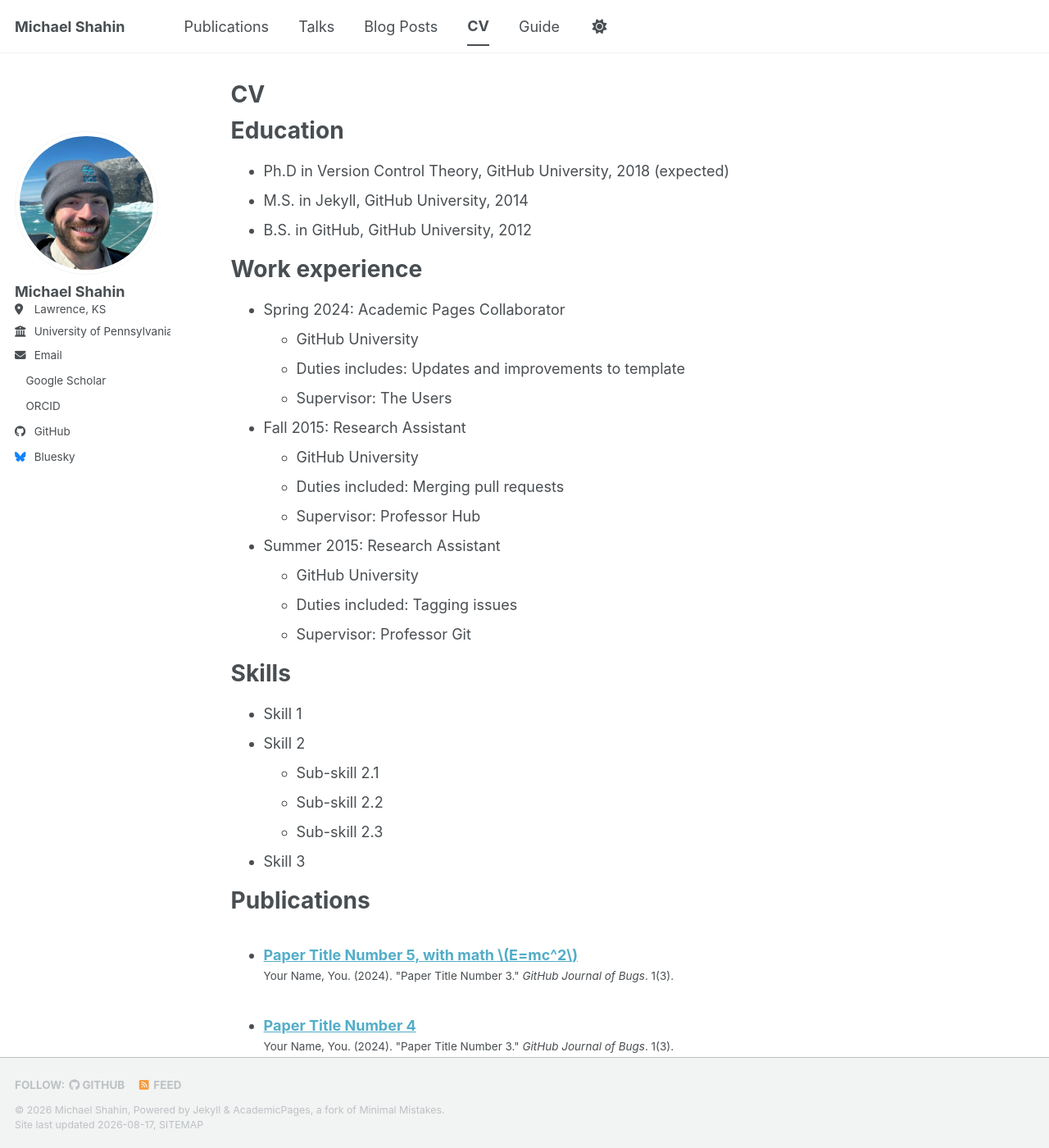
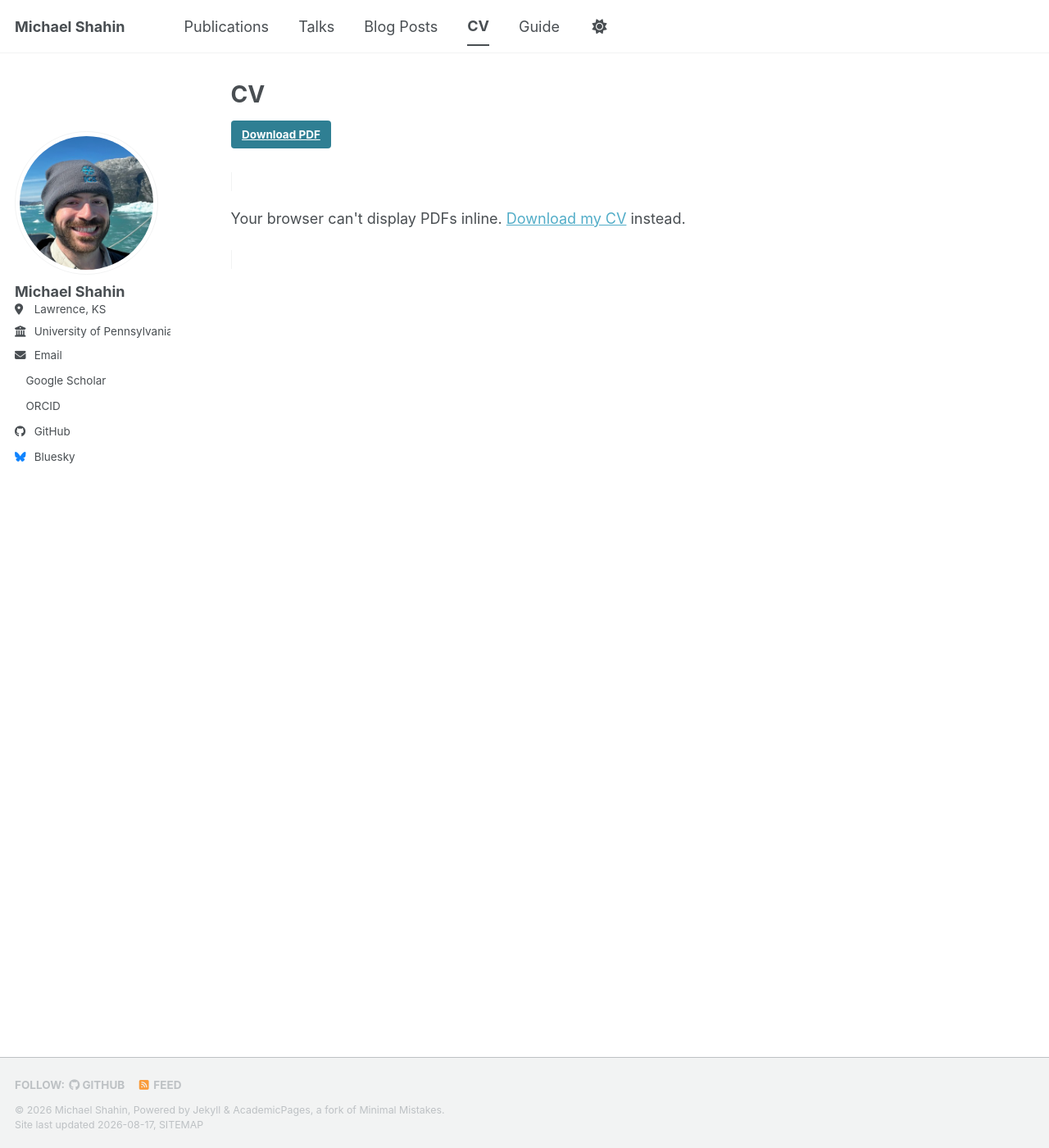
Before and after one commit to shahinmg/shahinmg.github.io, a Jekyll site: the page built from _pages/cv.md, in a window 1280 px wide and 1400 px high. Shown: the whole window at 82% size. Built offline with Jekyll 4.4.1, drawn with Linux system fonts in a browser that asks for light colours; a style sheet for code colours, icons or effects is not loaded; some of the changed text lies outside the part shown.

Commit message:
add CV and pdf viewer

```diff
--- a/_pages/cv.md
+++ b/_pages/cv.md
@@ -9,50 +9,20 @@ redirect_from:
 
 {% include base_path %}
 
-Education
-======
-* Ph.D in Version Control Theory, GitHub University, 2018 (expected)
-* M.S. in Jekyll, GitHub University, 2014
-* B.S. in GitHub, GitHub University, 2012
+<p><a href="{{ base_path }}/files/Shahin_CV.pdf" class="btn">Download PDF</a></p>
 
-Work experience
-======
-* Spring 2024: Academic Pages Collaborator
-  * GitHub University
-  * Duties includes: Updates and improvements to template
-  * Supervisor: The Users
+<object class="cv-pdf" data="{{ base_path }}/files/Shahin_CV.pdf" type="application/pdf">
+  <p>Your browser can't display PDFs inline.
+     <a href="{{ base_path }}/files/Shahin_CV.pdf">Download my CV</a> instead.</p>
+</object>
 
-* Fall 2015: Research Assistant
-  * GitHub University
-  * Duties included: Merging pull requests
-  * Supervisor: Professor Hub
-
-* Summer 2015: Research Assistant
-  * GitHub University
-  * Duties included: Tagging issues
-  * Supervisor: Professor Git
-
-Skills
-======
-* Skill 1
-* Skill 2
-  * Sub-skill 2.1
-  * Sub-skill 2.2
-  * Sub-skill 2.3
-* Skill 3
-
-Publications
-======
-  <ul>{% for post in site.publications reversed %}
-    {% include archive-single-cv.html %}
-  {% endfor %}</ul>
-
-Talks
-======
-  <ul>{% for post in site.talks reversed %}
-    {% include archive-single-talk-cv.html  %}
-  {% endfor %}</ul>
-
-Service and leadership
-======
-* Currently signed in to 43 different slack teams
+<style>
+  /* Viewer sized to the window rather than the PDF, so it scales with the page.
+     Browsers that can't render PDFs inline (most mobile) fall back to the link. */
+  .cv-pdf {
+    width: 100%;
+    height: 85vh;
+    min-height: 500px;
+    border: 1px solid var(--global-border-color);
+  }
+</style>
```
Also changed, not shown: 1 other file.
